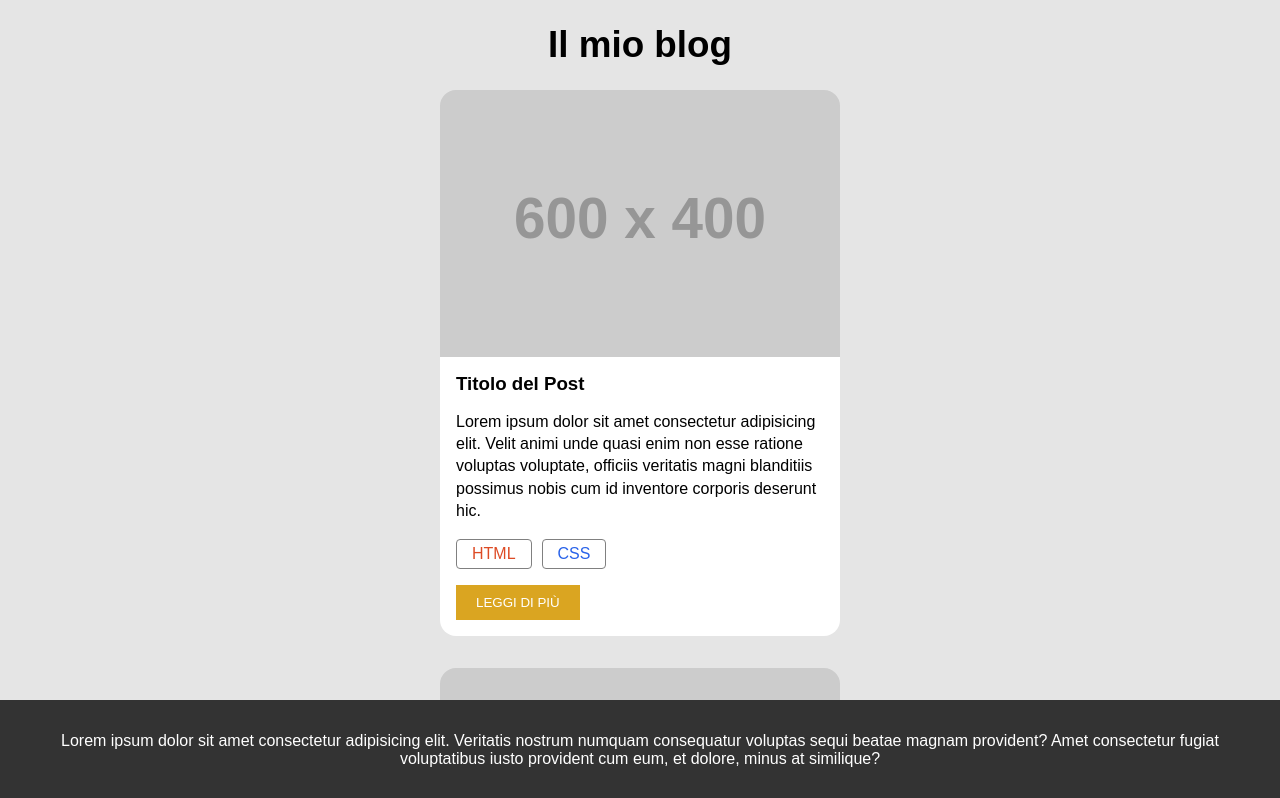
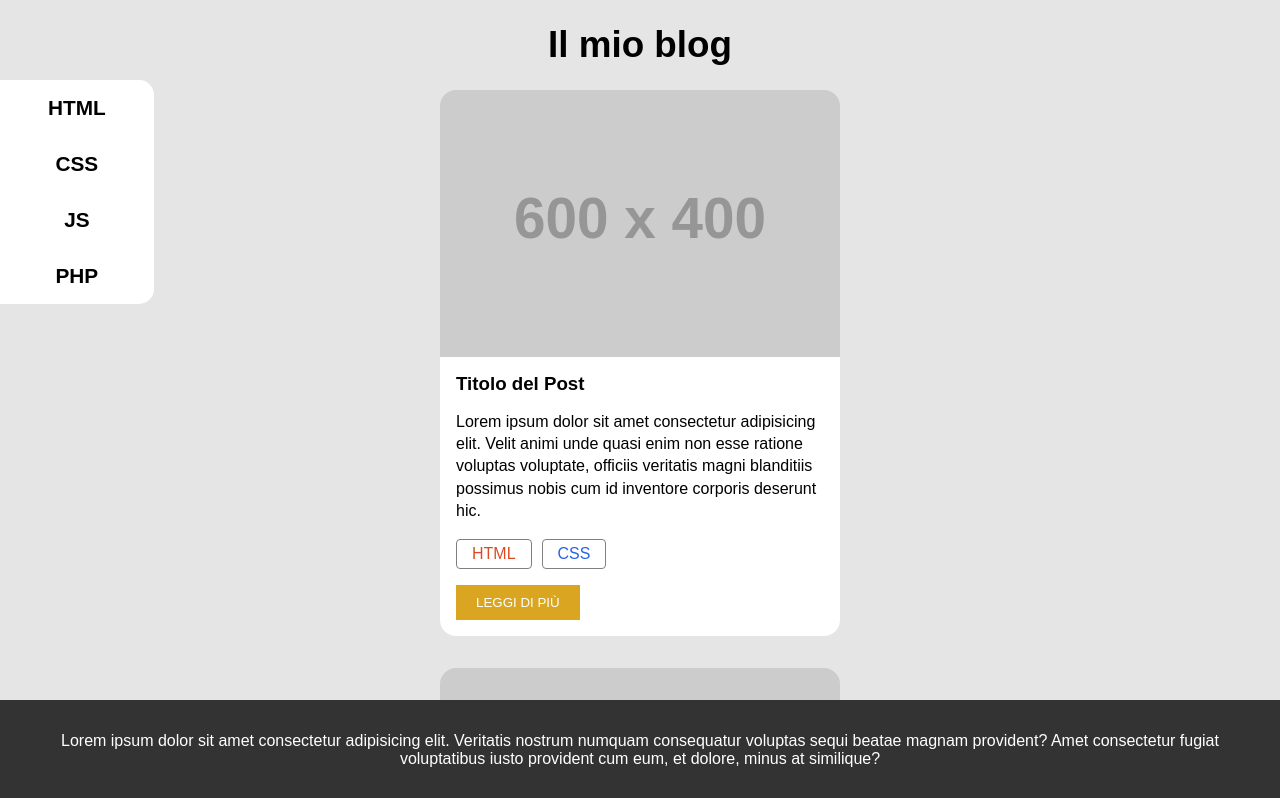
Before and after one commit to marcovittoriozacca/react-props-blog, a React (Vite) app: page / in a window 1280 px wide. Shown: the top 798 px of the page. Built offline with nearby package versions, Linux system fonts and the light colour scheme.

Commit message:
feat: all tags inside an aside

```diff
--- a/src/components/main/Main.jsx
+++ b/src/components/main/Main.jsx
@@ -1,4 +1,5 @@
 import Card from "./mainComponents/Card";
+import Aside from "./mainComponents/Aside.jsx";
 import style from "./Main.module.css";
 import {posts} from "../../db/posts.js";
 
@@ -7,6 +8,7 @@ const Main = () => {
     return (
         <>
         <main className={style.main}>
+            <Aside/>
             <section className={style.cards}>
                 <ul className={style.postsList}>
                 {posts.map((post, index) => (
--- /dev/null
+++ b/src/components/main/mainComponents/Aside.jsx
@@ -0,0 +1,32 @@
+import { posts } from "../../../db/posts.js";
+import style from "./Aside.module.css";
+import Tag from "./Tag.jsx";
+
+const Aside = () => {
+
+    let tags = new Set();
+
+    posts.forEach(e => {
+        e.tags.forEach(t => tags.add(t));
+    });
+    tags = [...tags];
+
+    return(
+        <>
+            <aside className={`${style.asideWrapper}`}>
+                <ul>
+                    {tags.map((m, index) => (
+                        <li key={`asideTag-${index}`}>
+                            <Tag>
+                                {m}
+                            </Tag>
+                        </li>
+                    ))}
+                </ul>
+            </aside>
+        </>
+    )
+
+
+}
+export default Aside;
--- /dev/null
+++ b/src/components/main/mainComponents/Aside.module.css
@@ -0,0 +1,8 @@
+.asideWrapper{
+    background: white;
+    position: fixed;
+    top: 80px;
+    display: inline-block;
+    border-radius: 0 15px 15px 0;
+    overflow: hidden;
+}
--- a/src/components/main/mainComponents/Card.jsx
+++ b/src/components/main/mainComponents/Card.jsx
@@ -30,18 +30,7 @@ const Card = ({post}) => {
                     <p>{ content }</p>
                     <div className={style.tagsWrapper}>
                         {tags.map((tag,index) => (
-                            // imho the best solution
-                            // <span key={`tag-${index}`} className={`${setTagColor(tag)} ${style.singleTagBox}`}>{tag}</span>
-
-                            //ternary operator solution
-                            <span key={`tag-${index}`}
-                                className = {`${tag === 'html'? style.html : "" ||
-                                            tag === 'css'? style.css : ""  ||
-                                            tag === 'js'? style.js : ""  ||
-                                            tag === 'php'? style.php : style.default }
-                                            ${style.singleTagBox}`
-                                        }
-                            >{tag}</span>
+                            <span key={`tag-${index}`} className={`${setTagColor(tag)} ${style.singleTagBox}`}>{tag}</span>
                         ))}
                     </div>
                     <Button/>
--- /dev/null
+++ b/src/components/main/mainComponents/Tag.jsx
@@ -0,0 +1,9 @@
+import style from "./Tag.module.css";
+
+const Tag = ({children}) => {
+    return (
+        <h4 className={style.tag}>{ children }</h4>
+    )
+
+}
+export default Tag;
--- /dev/null
+++ b/src/components/main/mainComponents/Tag.module.css
@@ -0,0 +1,12 @@
+.tag{
+    padding-block: 10px;
+    font-size: 1.3rem;
+    text-transform: uppercase;
+    padding: 1rem 3rem;
+    text-align: center;
+}
+
+.tag:hover{
+    background: gray;
+    cursor: pointer;
+}
```
